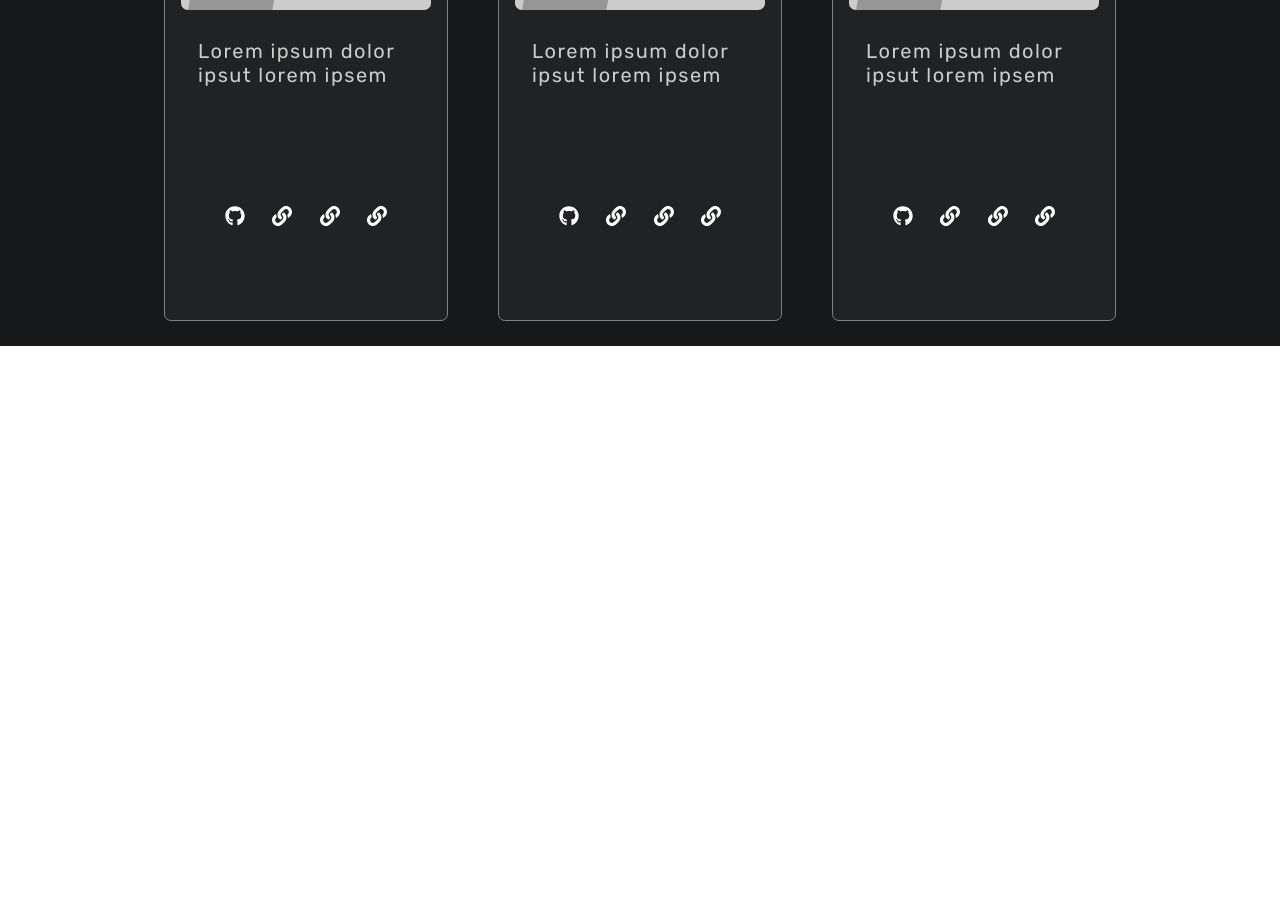
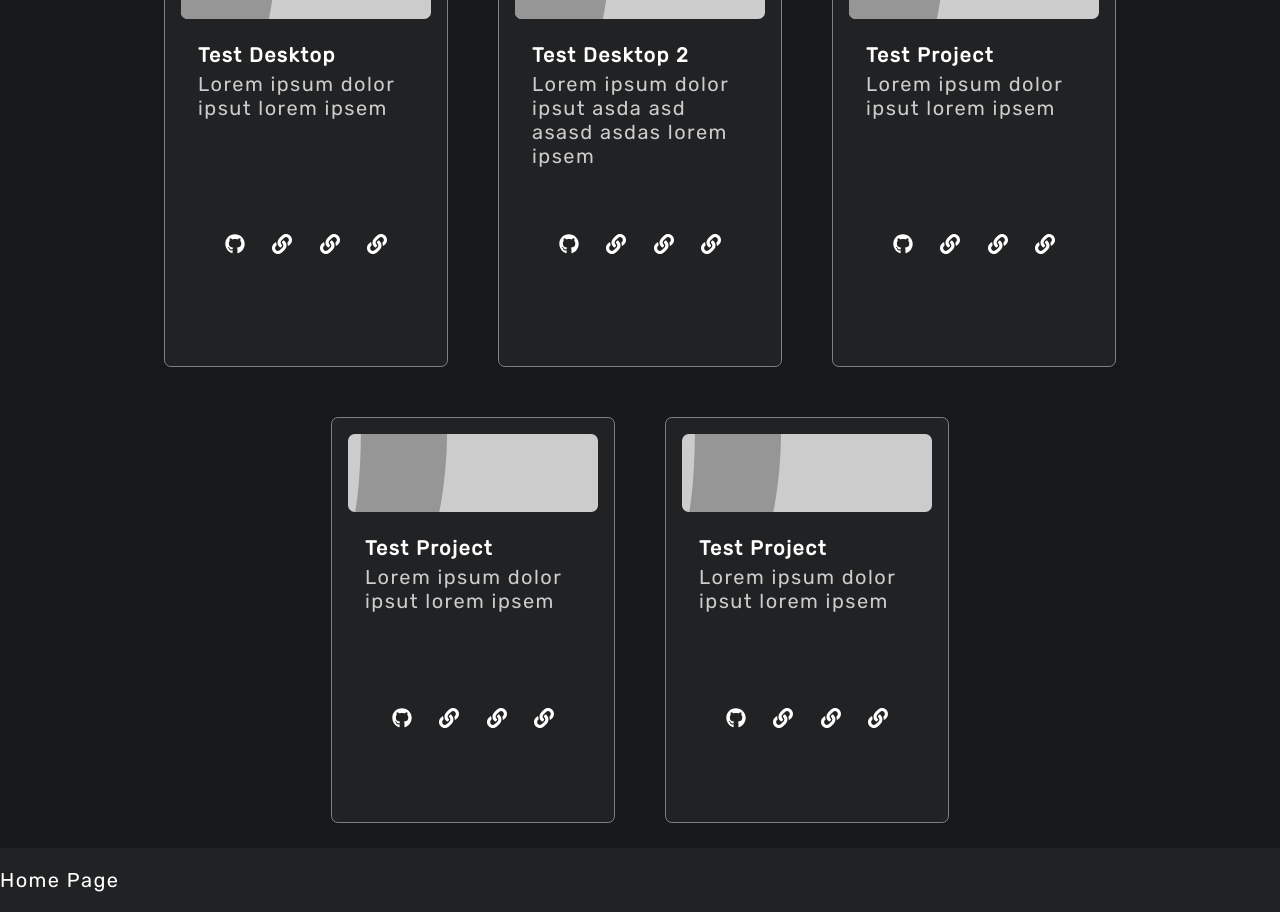
Before and after one commit to CodyCline/codycline, a React (Create React App) app: page /projects in a window 1280 px wide. Shown: the part 260-1172 px from the top of the page. Before the commit the page ends 800 px from the top, so only its background shows below. Built offline with nearby package versions, Linux system fonts and the light colour scheme.

Commit message:
Made theme switcher functional

```diff
--- a/src/components/hoc/layout/layout.scss
+++ b/src/components/hoc/layout/layout.scss
@@ -59,3 +59,12 @@
     display: grid;
     grid-template-rows: auto 1fr auto;
 }
+
+.footer {
+    height: 4rem;
+    background: #212223;
+    display: flex;
+    flex-direction: row;
+    align-items: center;
+    justify-content: space-between;
+}
--- a/src/components/hoc/layout/layout.tsx
+++ b/src/components/hoc/layout/layout.tsx
@@ -5,13 +5,11 @@ import { ThemeToggle } from '../../ui/toggle/toggle';
 import './layout.scss';
 
 export const Layout = ({ children }: any) => {
-    const [theme, setTheme] = React.useState<string>("dark");
     return (
-        <div className={cx("theme--" + theme)}>
-            <div className="base">
-                <NavBar />
-                {children}
-            </div>
+        <div>
+            <NavBar />
+            {children}
+            <Footer/>
         </div>
 
     );
@@ -20,7 +18,7 @@ export const Layout = ({ children }: any) => {
 
 export const Footer = () => {
     return (
-        <footer>
+        <footer className="footer">
             Home Page
         </footer>
     )
--- a/src/components/ui/toggle/toggle.tsx
+++ b/src/components/ui/toggle/toggle.tsx
@@ -3,17 +3,23 @@ import { FontAwesomeIcon } from '@fortawesome/react-fontawesome';
 import './toggle.scss';
 
 export const ThemeToggle = () => {
+
+    const [theme, setTheme] = React.useState<string>("dark");
     const [toggled, toggleTheme] = useState<boolean>(false);
-    const onClick = () => {
+    React.useEffect(() => {
+        document.documentElement.className = "theme--" + theme
+    })
+    const onClick = (mode:string) => {
         toggleTheme(!toggled);
+        setTheme(mode);
     }
     return (
         <span className="toggle-background">
             {
                 toggled?
-                <span style={{color: "#4C6EF5"}} onClick={onClick}><FontAwesomeIcon icon={["far", "moon"]}/></span>
+                <span style={{color: "#4C6EF5"}} onClick={() => onClick("light")}><FontAwesomeIcon icon={["far", "moon"]}/></span>
                 :
-                <span style={{color: "#FFF700"}} onClick={onClick}><FontAwesomeIcon icon={["fas", "sun"]}/></span>
+                <span style={{color: "#FFF700"}} onClick={() => onClick("dark")}><FontAwesomeIcon icon={["fas", "sun"]}/></span>
             }
         </span>
     )
--- a/src/pages/home/home.tsx
+++ b/src/pages/home/home.tsx
@@ -6,12 +6,22 @@ export const Home = () => {
             display: "grid",
             placeItems: "center",
             backgroundImage: "linear-gradient(#2c2c30 0.75px,transparent 0), linear-gradient(90deg,#2c2c30 0.75px,transparent 0), linear-gradient(transparent 0.75px,#171819 0,#171819 0.75px,transparent 0)",
-            backgroundSize: "100px 100px"
+            backgroundSize: "100px 100px",
         }}>
-            <div style={{height: "200px"}}/>
-                    <h1>Hello, I'm Cody Cline.</h1>
-                    <p>Software Developer based in greater Seattle, WA.  I spend most of the time here blogging about random code stuff.</p>
-            <div style={{height: "200px"}}/>
+            <div style={{height: "150px"}}/>
+            <div style={{
+                border: "5px solid",
+                borderImageSlice: "1",
+                borderImageSource: "linear-gradient(90deg, rgba(108,16,209,1) 35%, rgba(0,212,255,1) 100%)",
+                padding: "1em",
+                background: "#202122",
+                width: "60%",
+                textAlign: "center"
+            }}>
+                <h1 style={{ margin: 0, fontSize: "50px" }}>Hello, I'm Cody Cline.</h1>
+                <p>Software Developer based in greater Seattle, WA. </p>
+            </div>
+            <div style={{ height: "200px" }} />
         </div>
     );
 }
--- a/src/pages/projects/projects.tsx
+++ b/src/pages/projects/projects.tsx
@@ -19,6 +19,22 @@ export const Projects = () => {
             id: "id",
             type: "desktop",
             title: "Test Desktop 2",
+            description: "Lorem ipsum dolor ipsut asda asd asasd asdas  lorem ipsem",
+            githubUrl: "https://github.com",
+            liveUrl: "https://example.com"
+        },
+        {
+            id: "id",
+            type: "web",
+            title: "Test Project",
+            description: "Lorem ipsum dolor ipsut lorem ipsem",
+            githubUrl: "https://github.com",
+            liveUrl: "https://example.com"
+        },
+        {
+            id: "id",
+            type: "web",
+            title: "Test Project",
             description: "Lorem ipsum dolor ipsut lorem ipsem",
             githubUrl: "https://github.com",
             liveUrl: "https://example.com"
@@ -45,7 +61,7 @@ export const Projects = () => {
 
     return (
         <React.Fragment>
-            <div style={{ background: "#212223", display: "flex", flexWrap: "wrap", justifyContent: "center"}}>
+            <div style={{ background: "#212223", display: "flex", flexWrap: "wrap", justifyContent: "center" }}>
                 <h2 style={{ marginLeft: "10px" }}>Projects</h2>
                 <div style={{ margin: "auto" }}>
                     <SelectTag onClick={() => filter("web")} isActive>All</SelectTag>
@@ -54,9 +70,10 @@ export const Projects = () => {
                     <SelectTag>Desktop</SelectTag>
                 </div>
             </div>
-            <div style={{ display: "flex", flexWrap: "wrap", justifyContent: "center" }}>
+            <div style={{ display: "flex", flexWrap: "wrap", justifyContent: "center", width: "80%", margin: "auto" }}>
                 {data.map((project: any) => (
                     <Card
+                        title={project.title}
                         onClick={() => navigate(project.id)}
                         description={project.description}
                         githubUrl={project.githubUrl}
--- a/src/styles/base.scss
+++ b/src/styles/base.scss
@@ -1,11 +1,4 @@
 @import './theme-controller.scss';
-.base {
-    width: 100%;
-	@include themed() {
-		background: t('bg');
-		color: t('text');
-	}
-}
 
 .cover-image {
 	display: block;
@@ -27,6 +20,11 @@ a, a:visited, a:active {
 
 
 body {
+	width: 100%;
+	@include themed() {
+		background: t('bg');
+		color: t('text');
+	}
 	font: normal 20px 'Rubik', sans-serif;
 	letter-spacing: 0.09rem;
 	color: #fff;
```
